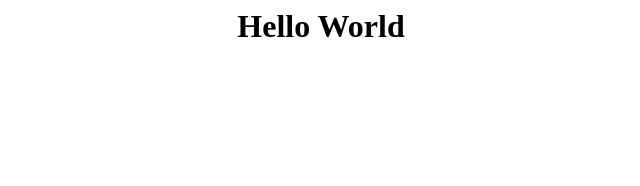
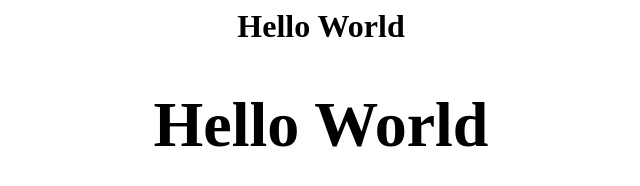
Before and after one commit to mustyfdn/K8s-working, a plain HTML site: page index.html in a window 1280 px wide. Shown: the whole page, without its empty margins (319-959 px from the left). Drawn offline with Linux system fonts and the light colour scheme.

Commit message:
Update index.html

```diff
--- a/index.html
+++ b/index.html
@@ -1 +1,2 @@
 <center><h1>Hello World<h1><center>
+<center><h1>Hello World<h1><center>
```
